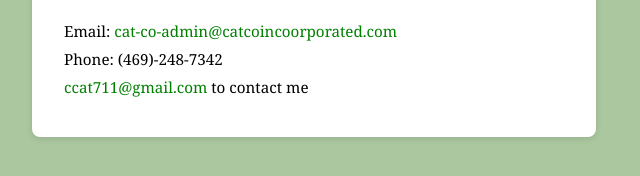
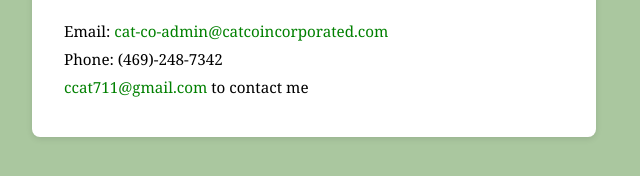
Before and after one commit to ccats501/down, a plain HTML site: page index.html in a window 1280 px wide. Shown: the part 584-760 px from the top of the page, 0-640 px from the left. Drawn offline with Linux system fonts and the light colour scheme.

Commit message:
Update index.html
fixed my email because i cant speel

```diff
--- a/index.html
+++ b/index.html
@@ -149,7 +149,7 @@
       <p>hay how did you get here will i know how are website is down for roght now pls try age later if you want to send me an email here</p>
 
       <div class="contact-info">
-        <p>Email: <a href="mailto:cat-co-admin@catcoincorporated.com">cat-co-admin@catcoincoorporated.com</a></p>
+        <p>Email: <a href="mailto:cat-co-admin@catcoincorporated.com">cat-co-admin@catcoincorporated.com</a></p>
         <p>Phone: (469)-248-7342</p>
         <p><a href="mailto:cat7111@gmail.com">ccat711@gmail.com</a> to contact me</p>
       </div>
```
